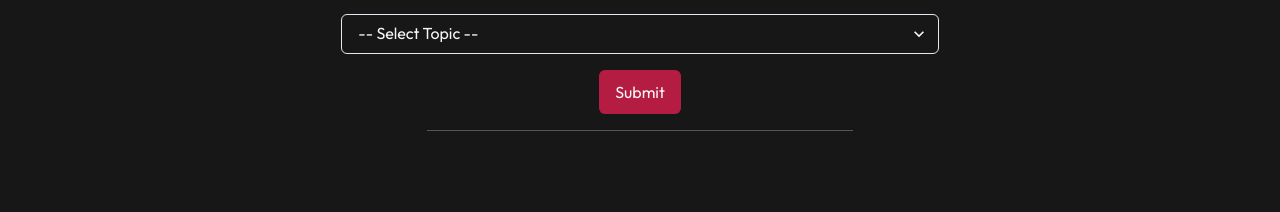
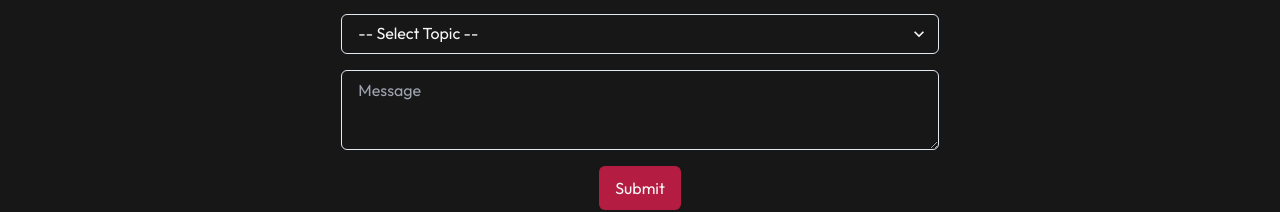
Before and after one commit to robchendev/Guitardex, a Next.js app: page /contact in a window 1280 px wide. Shown: the part 478-690 px from the top of the page. Built offline with nearby package versions, Linux system fonts and the light colour scheme.

Commit message:
message input

```diff
--- a/pages/contact.tsx
+++ b/pages/contact.tsx
@@ -1,4 +1,12 @@
-import { FormControl, FormErrorMessage, HStack, Input, Select, VStack } from "@chakra-ui/react";
+import {
+  FormControl,
+  FormErrorMessage,
+  HStack,
+  Input,
+  Select,
+  VStack,
+  Textarea,
+} from "@chakra-ui/react";
 import React from "react";
 import { Controller, RegisterOptions, useForm } from "react-hook-form";
 import Wrapper from "../components/Wrapper";
@@ -8,7 +16,7 @@ type ContactForm = {
   name?: string;
   email?: string;
   topic?: "" | "Inquiry" | "Tab / Sheet Music" | "Sponsorship" | "Other";
-  // TODO: message
+  message?: string;
   // TODO: privacy
 };
 
@@ -49,11 +57,12 @@ const FormElement = ({ controlName, placeholder, onChange, value }: FormElementC
           <option value="Other">Other</option>
         </Select>
       );
-    // TODO: message
-    // TODO: privacy
+    case "message":
+      return <Textarea placeholder={placeholder} onChange={onChange} value={value} />;
     default:
       return <Input value="Element not implemented" disabled />;
   }
+  // TODO: privacy
 };
 
 const FormItem = ({ errors, control, controlName, rules, errorDef }: FormItemConfig) => (
@@ -89,6 +98,7 @@ const Contact = () => {
       name: "",
       email: "",
       topic: "",
+      message: "",
     },
   });
 
@@ -142,7 +152,13 @@ const Contact = () => {
           />
 
           {/* TODO: Message textarea */}
-          {/* --- Your code here --- */}
+          <FormItem
+            errors={errors.message}
+            control={control}
+            controlName="message"
+            rules={{ required: true }}
+            errorDef={[{ type: "required", msg: "This is required" }]}
+          />
 
           {/* TODO: Privacy checkbox */}
           {/* --- Your code here --- */}
```
